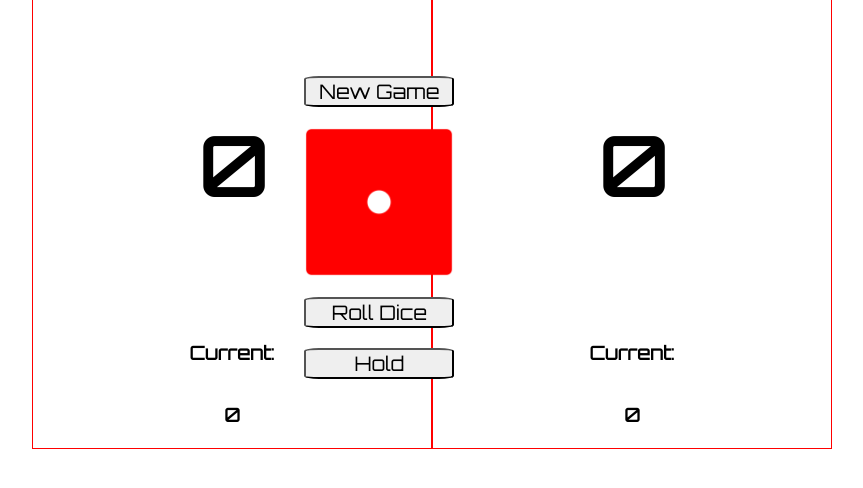
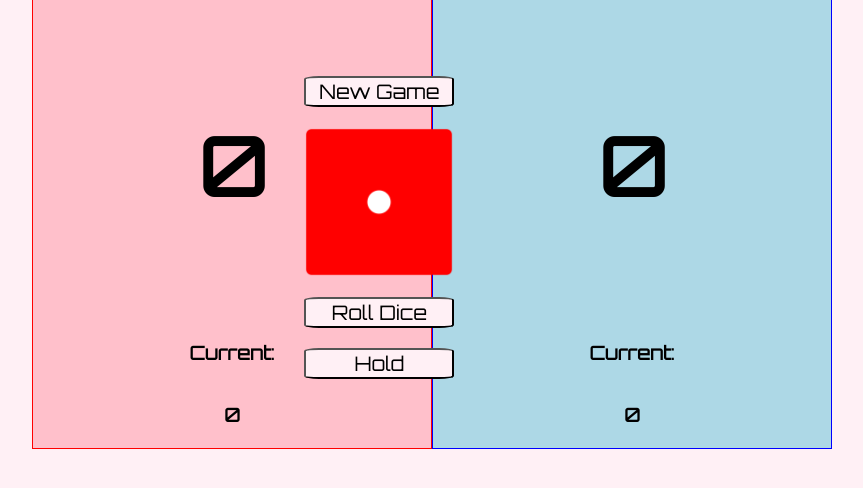
Before and after one commit to Viviaana/2playerdice, a plain HTML site: page index.html in a window 1280 px wide. Shown: the part 174-662 px from the top of the page, without its empty margins (224-1087 px from the left). Drawn offline with Linux system fonts and the light colour scheme.

Commit message:
changed formatting

```diff
--- a/main.css
+++ b/main.css
@@ -4,6 +4,9 @@
     font-family: 'Orbitron', sans-serif;
 }
 
+body{
+    background-color: lavenderblush;
+}
 
 
 h4 {
@@ -31,16 +34,18 @@ h1 {
     padding: 2px;
     text-align: center;
     width:400px;
+    background-color: pink;
 }
 
 .player2 {
     display: flex;
     flex-direction: column;
     justify-content: space-evenly;
-    border: 1px solid red;
+    border: 1px solid blue;
     padding: 2px;
     text-align: center;
     width:400px;
+    background-color: lightblue;
 }
 
 .current{
@@ -53,6 +58,8 @@ button{
     border-radius: 10%;
     margin: 10px;
     width: 150px;
+    background-color: lavenderblush;
+
 }
 
 #image{
```
